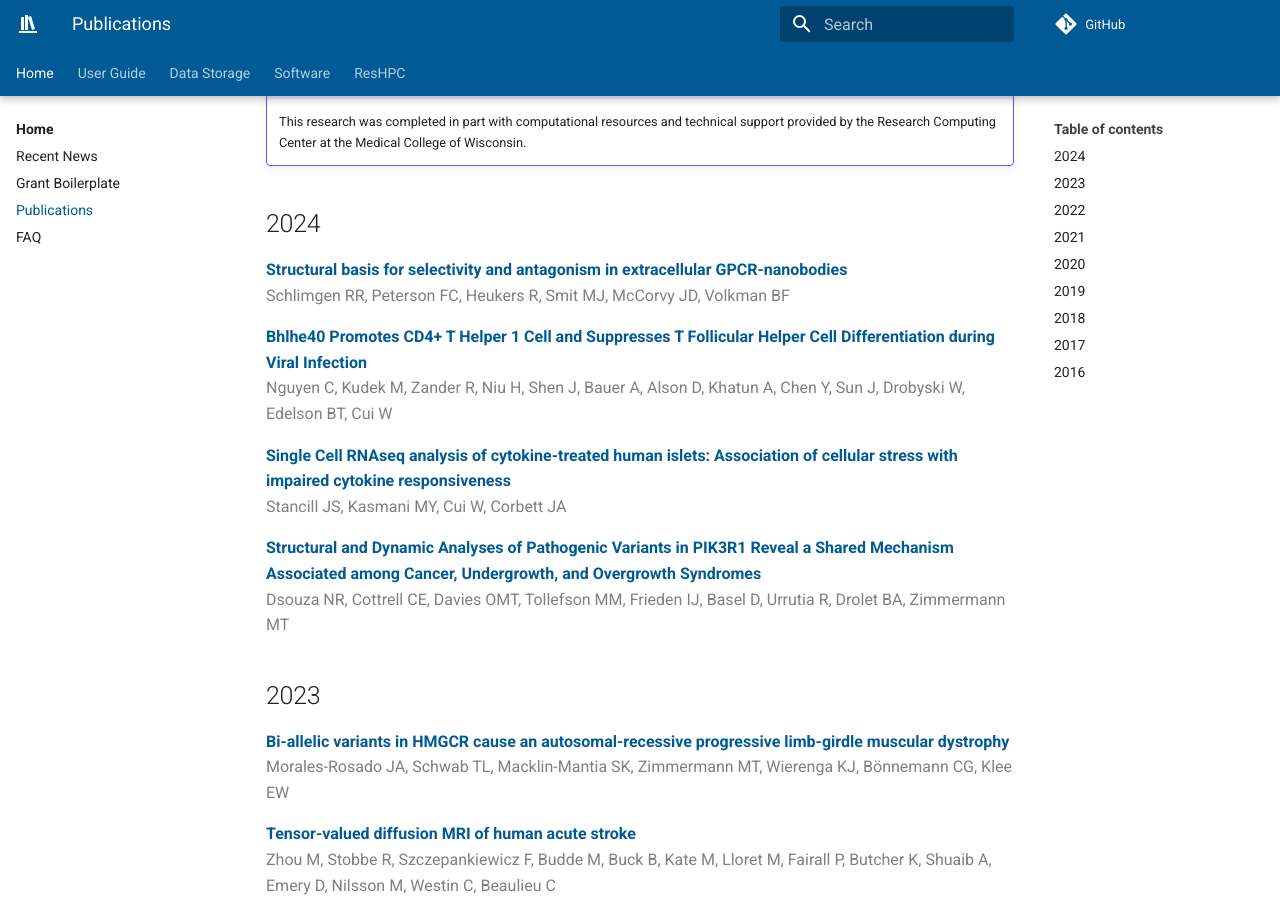
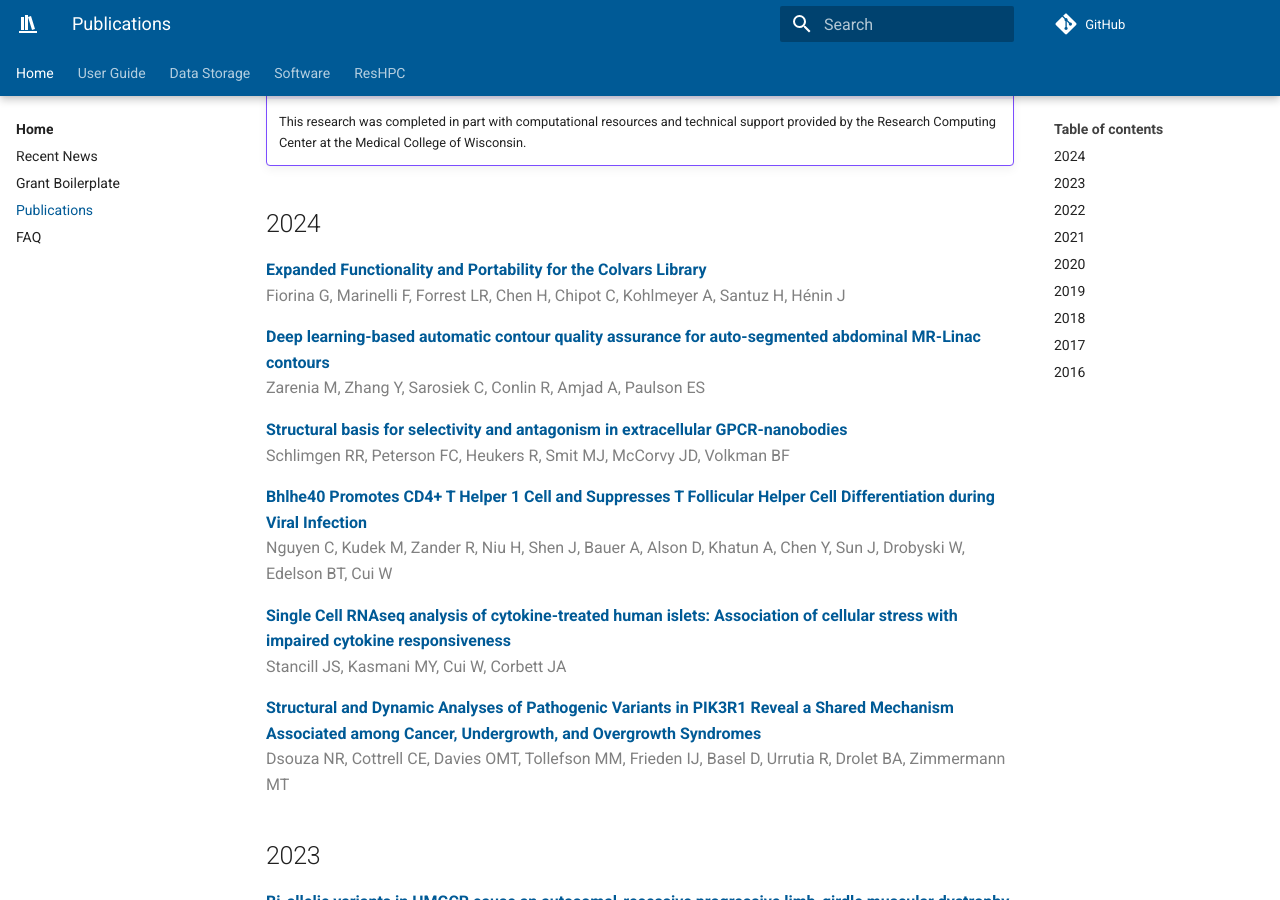
Before and after one commit to mcw-rcc/mcw-rcc.github.io, an MkDocs documentation site: the page built from docs/pubs.md, in a window 1280 px wide and 900 px high, scrolled down 325 px. Built offline with MkDocs 1.6.1 and Material for MkDocs 9.7.7, drawn with Linux system fonts in a browser that asks for light colours; comment, search, counter and statistics services are not loaded.

Commit message:
add latest pubs

```diff
--- a/docs/pubs.md
+++ b/docs/pubs.md
@@ -9,6 +9,14 @@ All you have to do is include the following statement in your publication:
     This research was completed in part with computational resources and technical support provided by the Research Computing Center at the Medical College of Wisconsin.
 
 ## 2024
+
+**[Expanded Functionality and Portability for the Colvars Library](https://doi.org/10.1021/acs.jpcb.4c05604){:target="_blank"}**
+Fiorina G, Marinelli F, Forrest LR, Chen H, Chipot C, Kohlmeyer A, Santuz H, Hénin J
+{:.author}
+
+**[Deep learning-based automatic contour quality assurance for auto-segmented abdominal MR-Linac contours](https://doi.org/10.1088/1361-6560/ad87a6){:target="_blank"}**
+Zarenia M, Zhang Y, Sarosiek C, Conlin R, Amjad A, Paulson ES
+{:.author}
 
 **[Structural basis for selectivity and antagonism in extracellular GPCR-nanobodies](https://doi.org/10.1038/s41467-024-49000-x){:target="_blank"}**
 Schlimgen RR, Peterson FC, Heukers R, Smit MJ, McCorvy JD, Volkman BF
```
